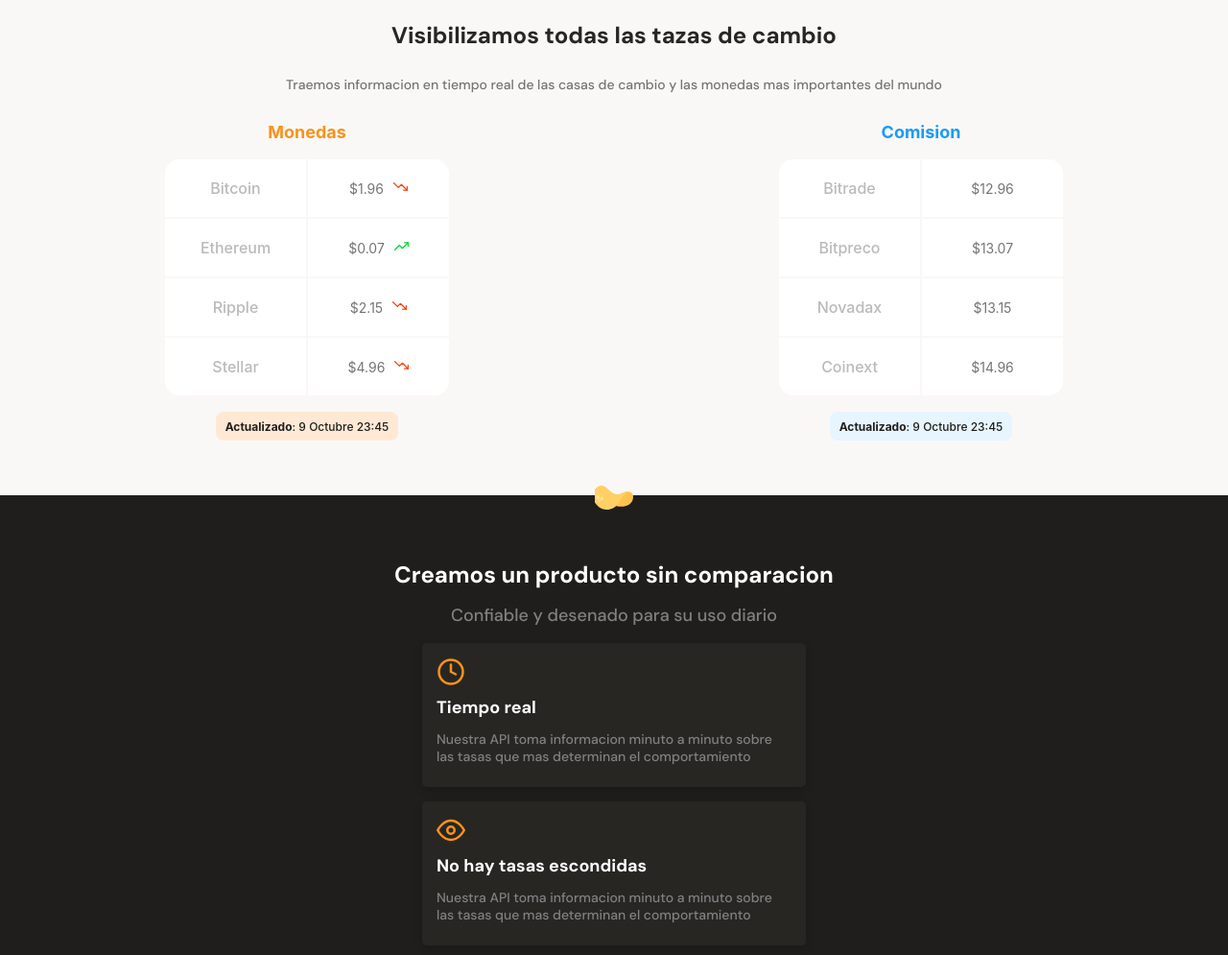
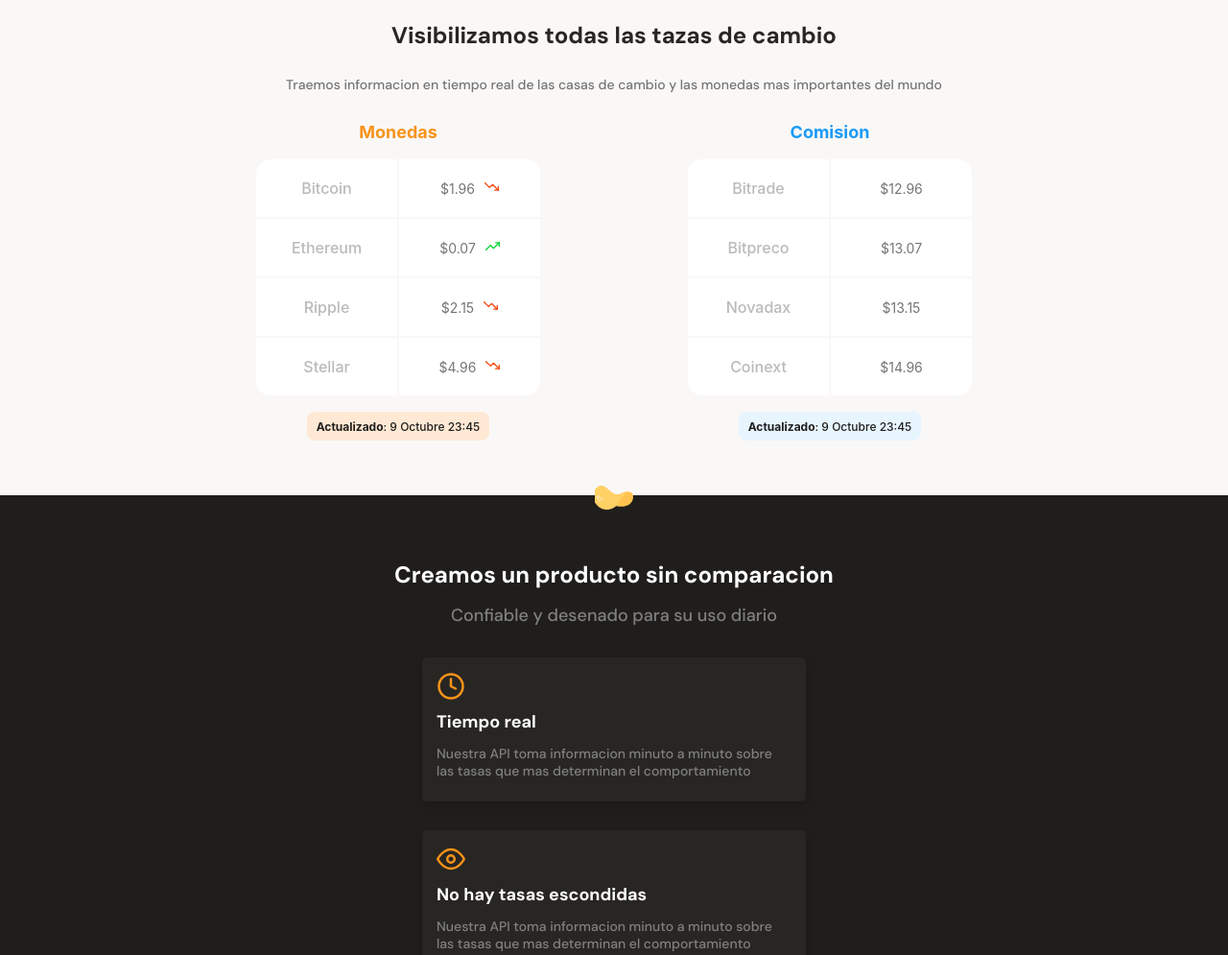
Before and after one commit to EduardoLeon76/Batabit, a plain HTML site: page index.html in a window 1280 px wide. Shown: the part 640-1635 px from the top of the page at 96% size. Drawn offline with Linux system fonts and the light colour scheme.

Commit message:
@medias agregados

```diff
--- /dev/null
+++ b/css/tablet.css
@@ -0,0 +1,15 @@
+.main-tables-container{
+    display: flex;
+    max-width: 900px;
+    margin: 0 auto;
+}
+.product-cards--container{
+    position: relative;
+    display: flex;
+    flex-wrap: wrap;
+    max-width: 900px;
+    margin: 0 auto;
+}
+.plans-container--slider{
+    justify-content: center;
+}
--- a/index.html
+++ b/index.html
@@ -8,6 +8,7 @@
     <link rel="preconnect" href="https://fonts.gstatic.com" crossorigin>
     <link href="https://fonts.googleapis.com/css2?family=DM+Sans:ital,opsz,wght@0,9..40,100..1000;1,9..40,100..1000&display=swap" rel="stylesheet">
     <link rel="stylesheet" href="./css/style.css">
+    <link rel="stylesheet" href="./css/tablet.css" media="(min-width: 900px)">
 </head>
 <body>
 
```
